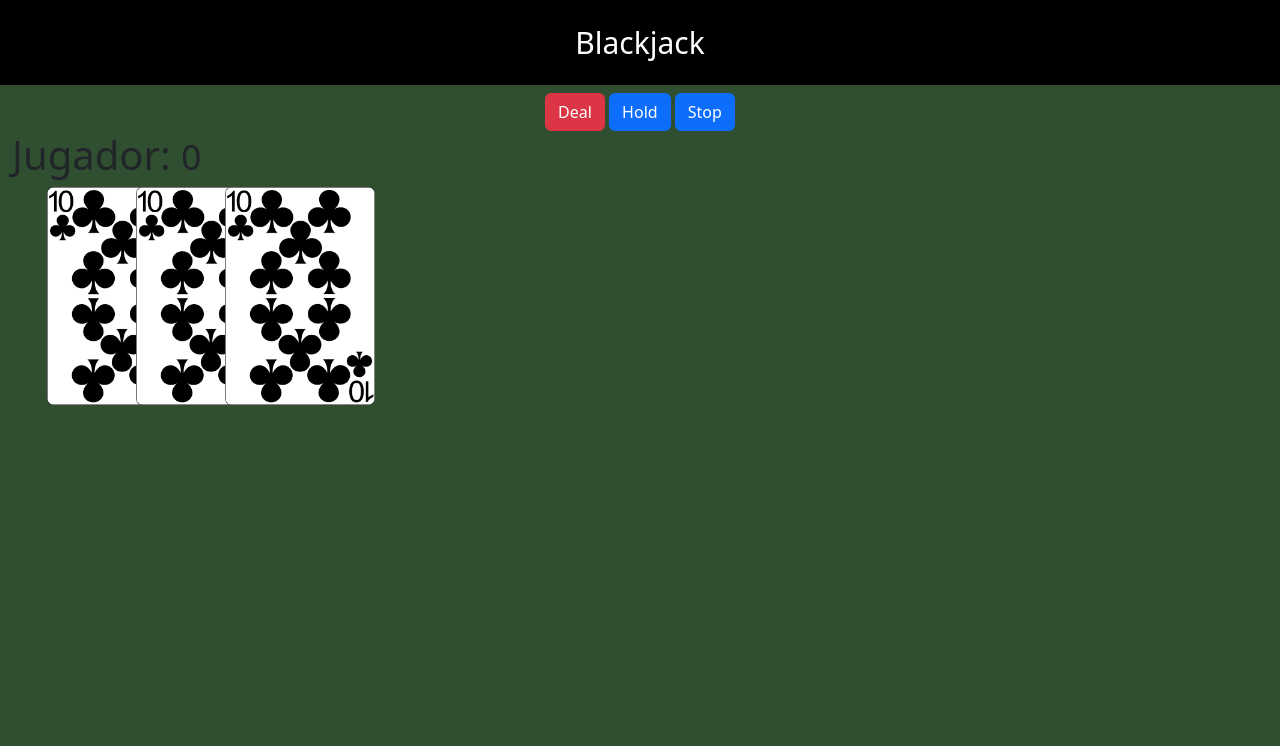
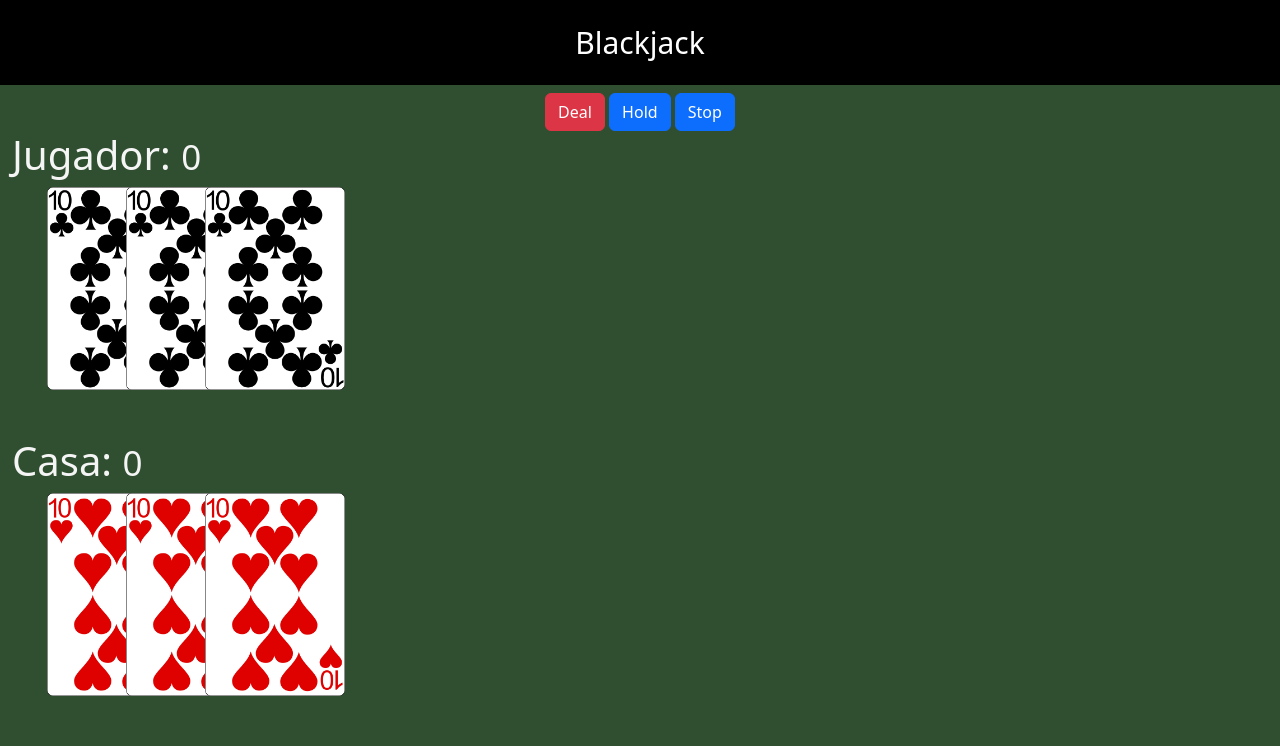
Before and after one commit to Luis24g/Blackjack, a plain HTML site: page index.html in a window 1280 px wide. Drawn offline with nearby package versions, Linux system fonts and the light colour scheme.

Commit message:
Tercer commit

```diff
--- a/assets/css/styles.css
+++ b/assets/css/styles.css
@@ -1,6 +1,7 @@
 html,body{
     margin:0px;
     background-color: #2F4F30;
+    color: whitesmoke;
 
 }
 
@@ -14,7 +15,11 @@ html,body{
 
 .carta{
     position: relative;
-    width:150px;
+    width:140px;
     left: 100px;
     margin-left: -65px;
 }
+
+#jugador-cartas, #casa-cartas{
+    height: 250px;
+}
--- a/index.html
+++ b/index.html
@@ -34,6 +34,19 @@
             </div>
         </div>
     </div>
+
+    <div class="row container">
+        <div class="col">
+            <h1>Casa: <small>0</small></h1>
+            <div id="casa-cartas">
+                <img class="carta" src="assets/cards/10_of_hearts.png" alt="10_of_clubs" srcset="">
+                <img class="carta" src="assets/cards/10_of_hearts.png" alt="10_of_clubs" srcset="">
+                <img class="carta" src="assets/cards/10_of_hearts.png" alt="10_of_clubs" srcset="">
+
+            </div>
+        </div>
+    </div>
+
     <script src="assets/js/app.js"></script>
 </body>
 </html>
```
